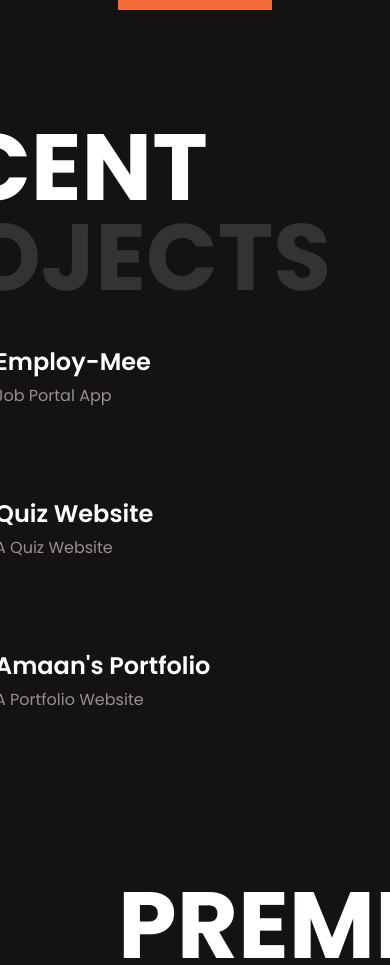
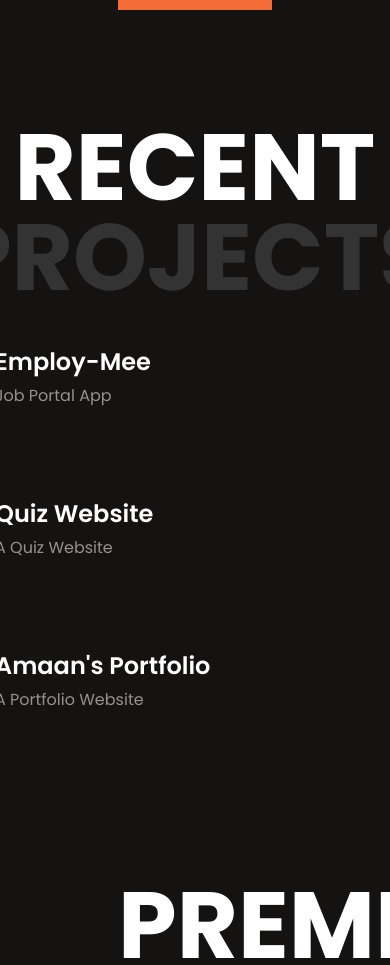
Before and after one commit to amaan-10/portfolio, a Next.js app: page / in a window 390 px wide. Shown: the part 1720-2685 px from the top of the page. Built offline with nearby package versions, Linux system fonts and the light colour scheme.

Commit message:
Projects Component is now responsive

```diff
--- a/src/components/RecentProjects.js
+++ b/src/components/RecentProjects.js
@@ -9,10 +9,10 @@ const RecentProjects = () => {
   return (
     <>
       <div className="flex flex-col items-center justify-center gap-[60px] h-min overflow-hidden relative w-full ">
-        <div className="flex items-start justify-center flex-none flex-col flex-nowrap gap-[10px] h-min overflow-hidden p-0 relative w-full bg-[#fff0]">
-          <div className="outline-none flex flex-col justify-start flex-shrink-0 transform-none h-auto relative w-full whitespace-pre-wrap break-words">
+        <div className="flex items-center lg:items-start justify-center flex-none flex-col flex-nowrap gap-[10px] h-min overflow-hidden p-0 relative w-full bg-[#fff0]">
+          <div className="outline-none flex flex-col  items-center lg:items-start justify-start flex-shrink-0 transform-none h-auto relative w-full whitespace-pre-wrap break-words">
             <h1
-              className="font-bold text-white"
+              className="font-bold text-white text-center lg:text-left"
               style={{ fontSize: 94, lineHeight: "90px" }}
             >
               RECENT
@@ -24,7 +24,7 @@ const RecentProjects = () => {
               </p>
             </h1>
           </div>
-          <div className="flex flex-col flex-none flex-nowrap items-start content-start gap-0 h-min justify-start p-0 relative w-full">
+          <div className="flex flex-col flex-none flex-nowrap items-center lg:items-start content-start gap-0 h-min justify-start p-0 relative w-full">
             <ProjectCard
               image={EmployMeeImage}
               title={"Employ-Mee"}
```
